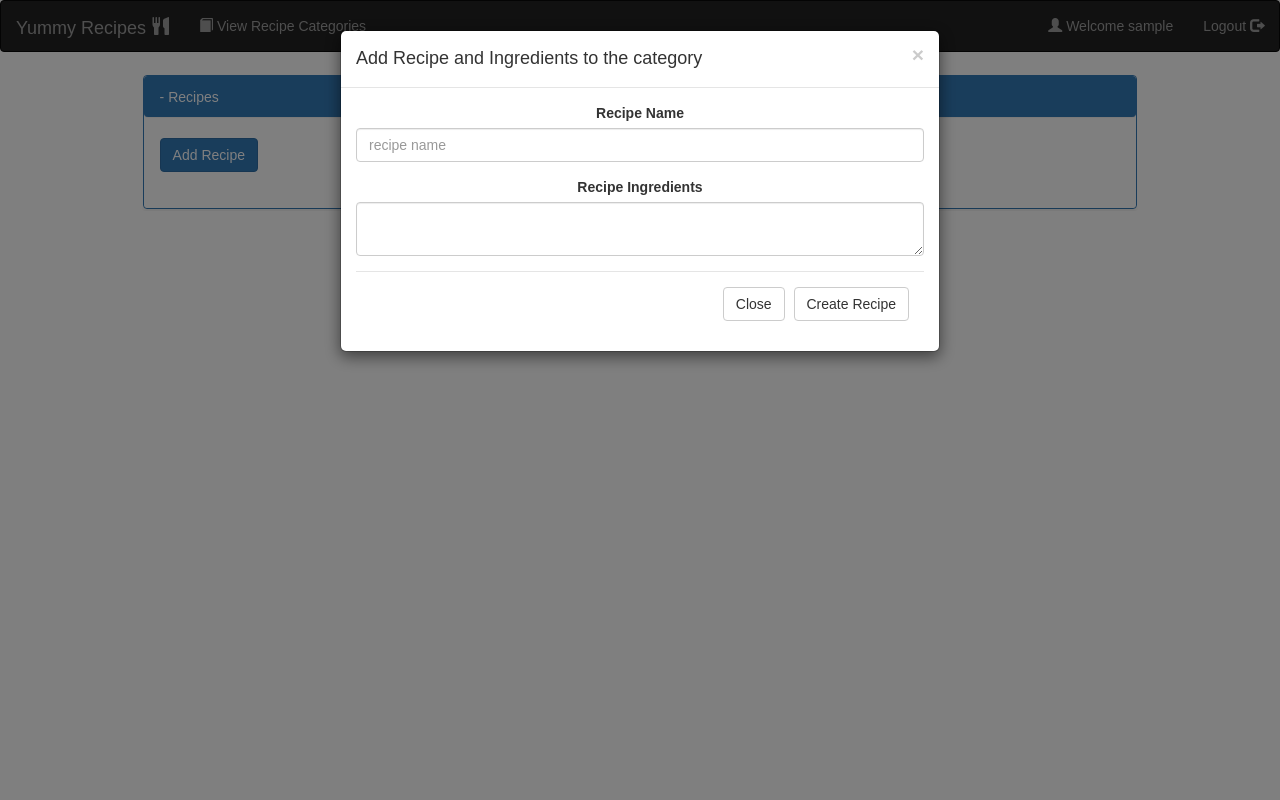
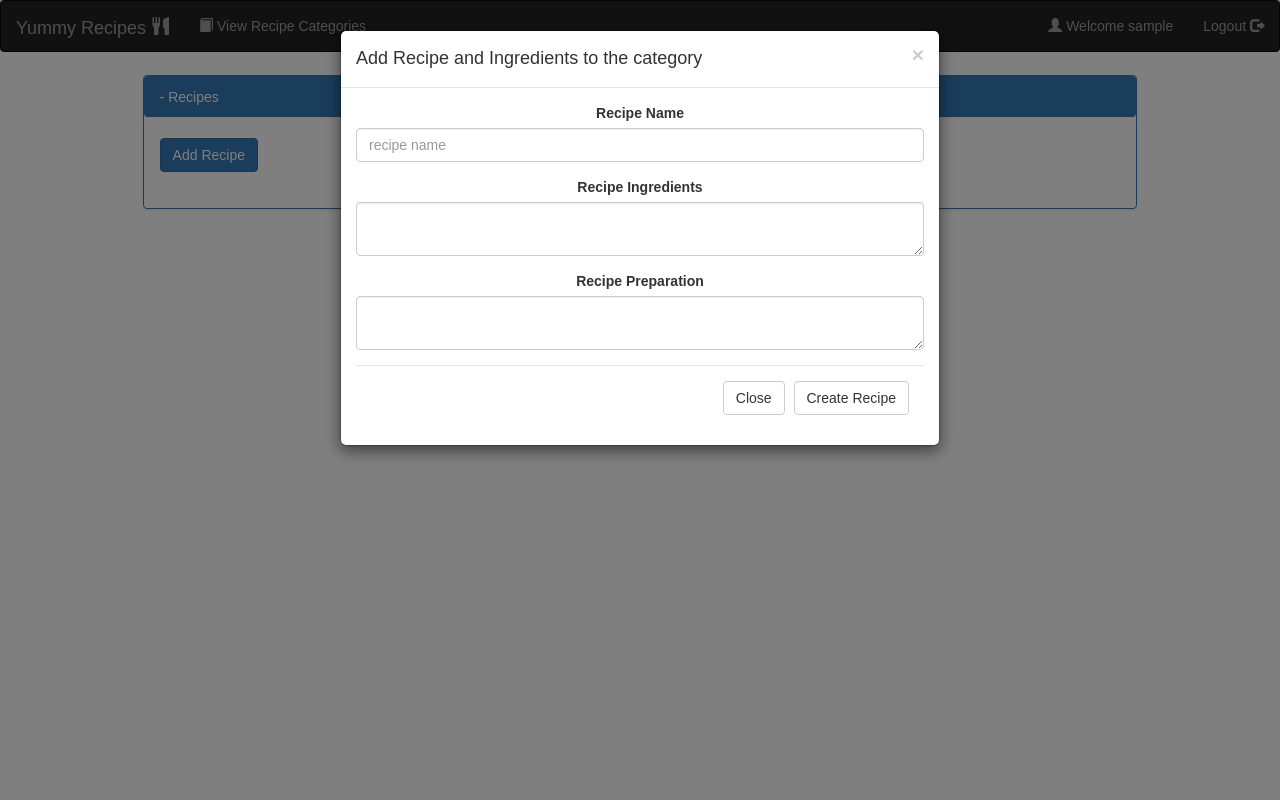
Before and after one commit to mwaz/yummy-recipies, a Flask app: page /recipe_delete in a window 1280 px wide, after a click on "Add Recipe". Run offline with Flask 2, Linux system fonts and the light colour scheme; the visitor is signed in with stand-in values (Sample User, id 1); some libraries are stand-ins or nearby versions.

Commit message:
[FEATURE] add recipe preparations to the recipe modal box

```diff
--- a/app/templates/recipes.html
+++ b/app/templates/recipes.html
@@ -101,6 +101,15 @@
 
                                 </div>
 
+                                <div class="form-group">
+                                    <center><label for="recipe_methods">Recipe Preparation </label></center>
+                                    <textarea  class="form-control"
+                                    id="recipe_methods" name="recipe_methods">
+                                </textarea>
+
+                            </div>
+
+
                             <!-- Modal Footer -->
                             <div class="modal-footer">
                                 <button type="button" class="btn btn-default"
@@ -126,7 +135,7 @@
 
                 <td>
                    <!-- Modal -->
-                        <a href="#modalFormm{{ recipe[1].replace(' ','') }}" role="button" data-toggle="modal" class="btn btn-primary data">  View Recipe Ingredients </a>
+                   <a href="#modalFormm{{ recipe[1].replace(' ','') }}" role="button" data-toggle="modal" class="btn btn-primary data"> Ingredients and Preparation </a>
                    <br>
 
                    <div class="modal fade" id="modalFormm{{ recipe[1].replace(' ','') }}" tabindex="-1" role="dialog" aria-labelledby="modal_label" aria-hidden="true">
@@ -145,16 +154,19 @@
                             </h4>
                         </div>
 
-                                <!-- Modal Body  for view ingredients-->
+                        <!-- Modal Body  to view ingredients-->
                         <div class="modal-body">
+                         <textarea class="form-control" name="recipe_ingredients">{{recipe[3]}}
+                         </textarea>
+                         <br>
 
-                                    <form role="form" action="/description" method="POST">
-                                       <textarea class="form-control" name="recipe_ingredients">{{recipe[3]}}</textarea>
+                         <h4 class="modal-title" id="modal_label">Recipe Preparations</h4>
+                         <textarea class="form-control" name="recipe_methods" placeholder="{{recipe[4]}}">{{recipe[4]}}
+                         </textarea>
 
                          <div class="form-group">
                             <input type="hidden" class="form-control" value="{{ message }}"
                             placeholder="category name" name="category_name"/>
-
                         </div>
 
                         <!-- Modal Footer -->
@@ -163,9 +175,7 @@
                             data-dismiss="modal">
                             Close
                         </button>
-
                     </div>
-                                </form>
                 </div>
             </div>
         </div>
@@ -214,6 +224,15 @@
 
                 </div>
 
+                <div class="form-group">
+                        <center><label for="recipe_methods">Recipe Preparation </label></center>
+                        <textarea  class="form-control"
+                        id="recipe_methods" name="recipe_methods" required>
+                    </textarea>
+
+                </div>
+
+
                 <!-- Modal Footer -->
                 <div class="modal-footer">
                     <button type="button" class="btn btn-default"
```
Lines whose indentation alone changed are shown as unchanged.
